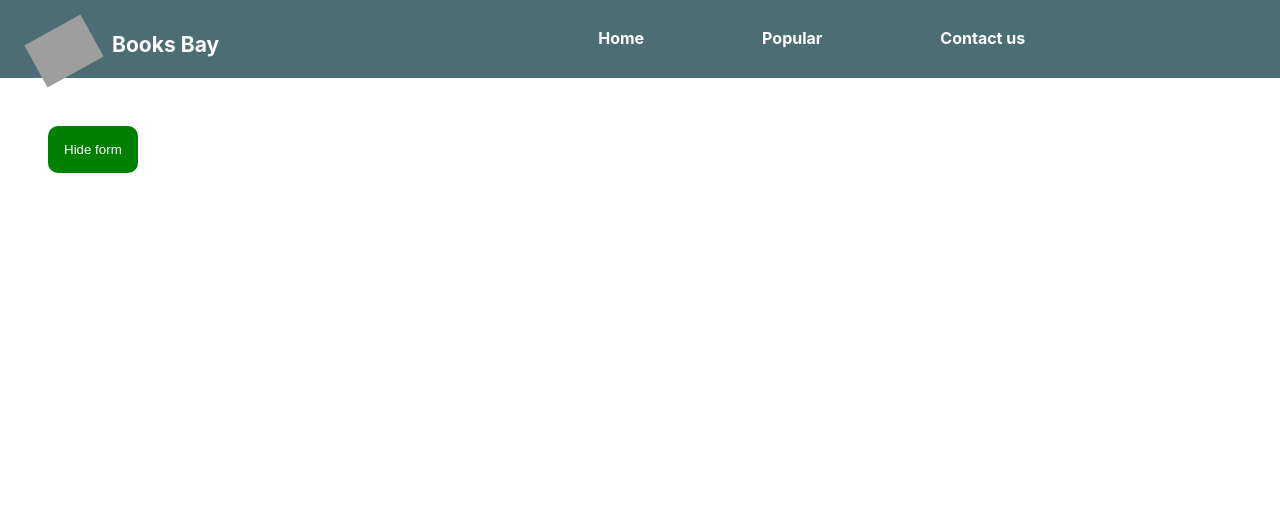
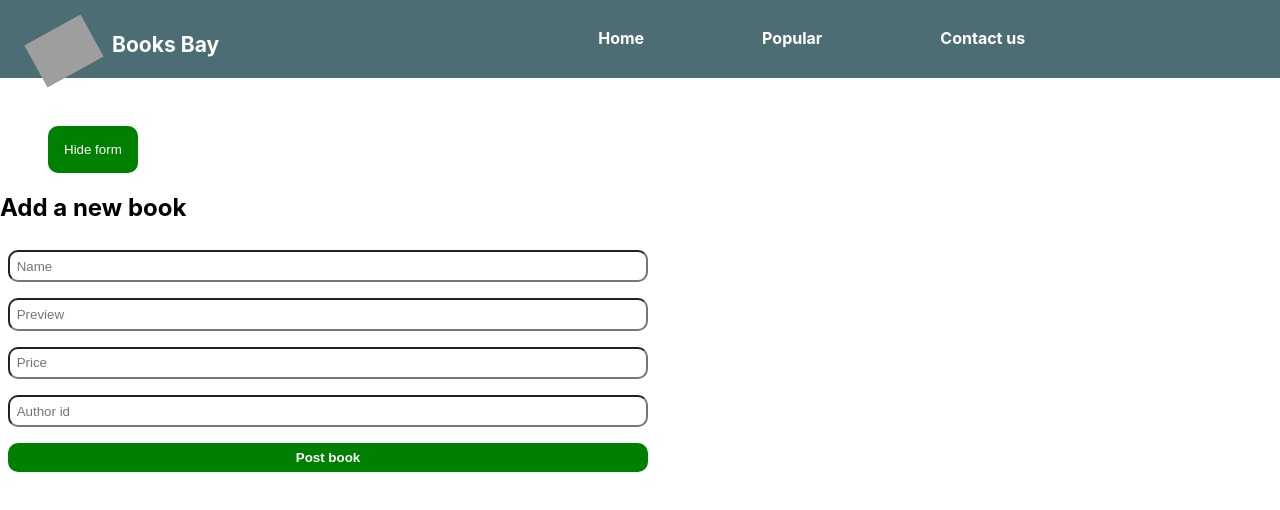
Before and after one commit to Salvaneit/Virtual-bookstore, a React (Create React App) app: page /popular in a window 1280 px wide. Both pictures are taken after a click on the button "Add a book". Shown: the top 510 px of the page. Built offline with nearby package versions, Linux system fonts and the light colour scheme; grey boxes are pictures that could not be loaded.

Commit message:
create a new book form

```diff
--- /dev/null
+++ b/src/components/popular/NewBookForm.css
@@ -0,0 +1,15 @@
+input {
+  width: 50%;
+  padding: 0.5em;
+  margin: 0.5rem;
+  box-sizing: border-box;
+  border-radius: 10px;
+  align-items: center;
+}
+
+input[type=submit] {
+  background: green;
+  border: none;
+  color: white;
+  font-weight: bold;
+}
--- a/src/components/popular/NewBookForm.js
+++ b/src/components/popular/NewBookForm.js
@@ -0,0 +1,50 @@
+import React, { useState } from 'react'
+import './NewBookForm.css'
+
+function NewBookForm({ onFormSubmit }) {
+
+  const[formData, setFormData] = useState({
+    name: "",
+    preview: "",
+    price: "",
+    author_id: ""
+  })
+
+  //update form data
+  function handleChange(event) {
+    const name = event.target.name;
+    let value = event.target.value;
+
+    setFormData({
+      ...formData,
+      [name]: value,
+    });
+  }
+
+  //handle form submit
+  function handleSubmit(e) {
+    e.preventDefault()
+    onFormSubmit(formData)
+    setFormData({
+      name: "",
+      preview: "",
+      price: "",
+      author_id: ""
+    })
+  }
+
+  return (
+    <div>
+      <h2>Add a new book</h2>
+      <form onSubmit={handleSubmit} >
+        <input placeholder='Name' type='text' name='name' onChange={handleChange} value={formData.name} />
+        <input placeholder='Preview' type='text' name='preview' onChange={handleChange} value={formData.preview} />
+        <input placeholder='Price' type='number' name='price' onChange={handleChange} value={formData.price} />
+        <input placeholder='Author id' type='number' name='author_id' onChange={handleChange} value={formData.author_id} />
+        <input type='submit' value='Post book' />
+      </form>
+    </div>
+  )
+}
+
+export default NewBookForm
--- a/src/components/popular/Popular.css
+++ b/src/components/popular/Popular.css
@@ -1,5 +1,6 @@
 .post-book {
-  margin: 3rem;
+  margin-top: 3rem;
+  margin-left: 3rem;
   background-color: green;
   padding: 1rem;
   border-radius: 10px;
--- a/src/components/popular/Popular.js
+++ b/src/components/popular/Popular.js
@@ -1,6 +1,7 @@
 import React from 'react'
 import { useEffect, useState } from 'react'
 import './Popular.css'
+import NewBookForm from './NewBookForm'
 
 function Popular() {
 
@@ -10,9 +11,14 @@ function Popular() {
     setNewBookForm(!newBookForm)
   }
 
+  function handleFormSubmit() {
+    console.log("submitted")
+  }
+
   return (
     <div>
       <button className='post-book' onClick={handleClick}> {newBookForm ? 'Hide form': 'Add a book'} </button>
+      {newBookForm ? <NewBookForm onFormSubmit={handleFormSubmit} />: null}
     </div>
   )
 }
```
